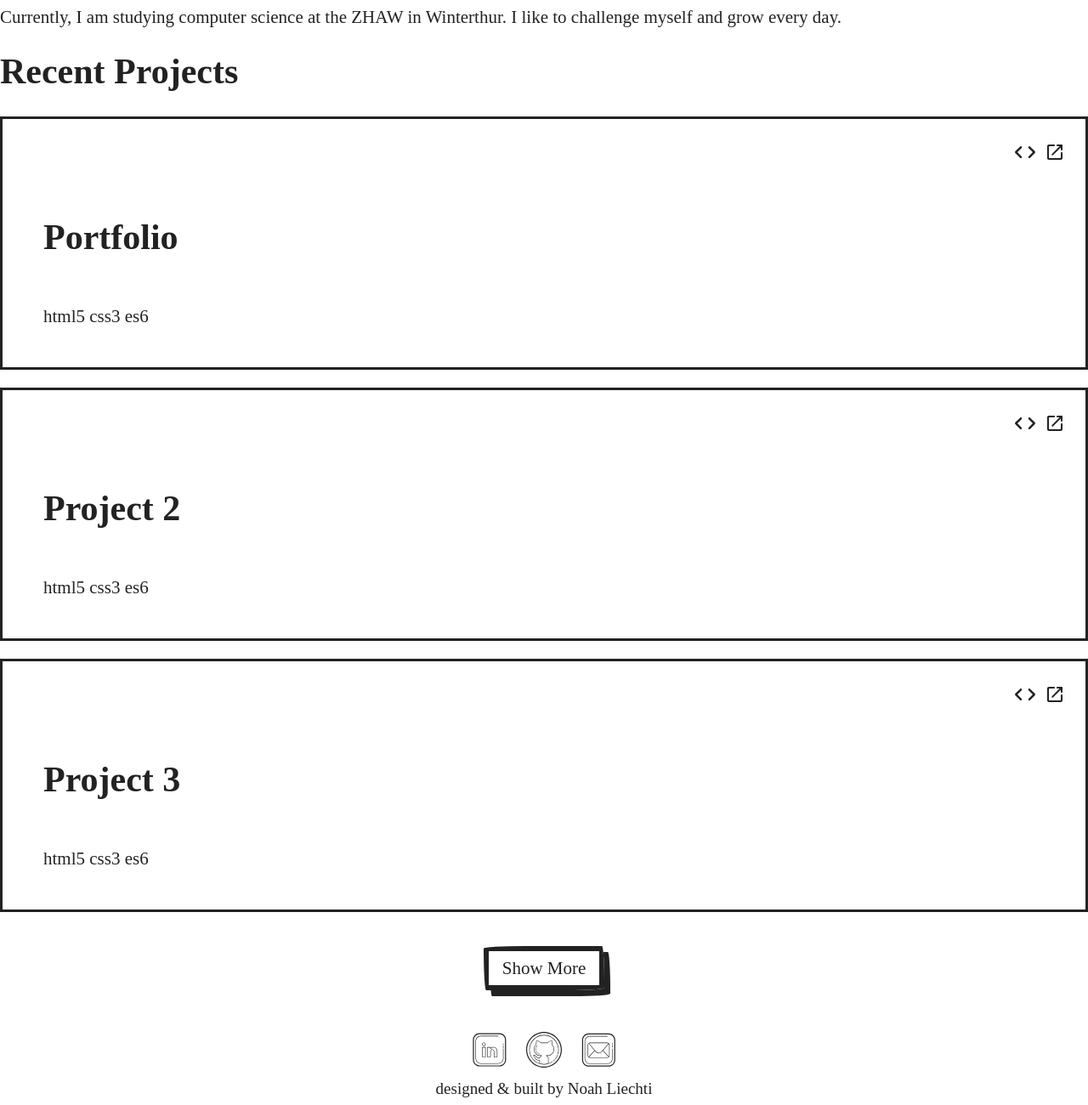
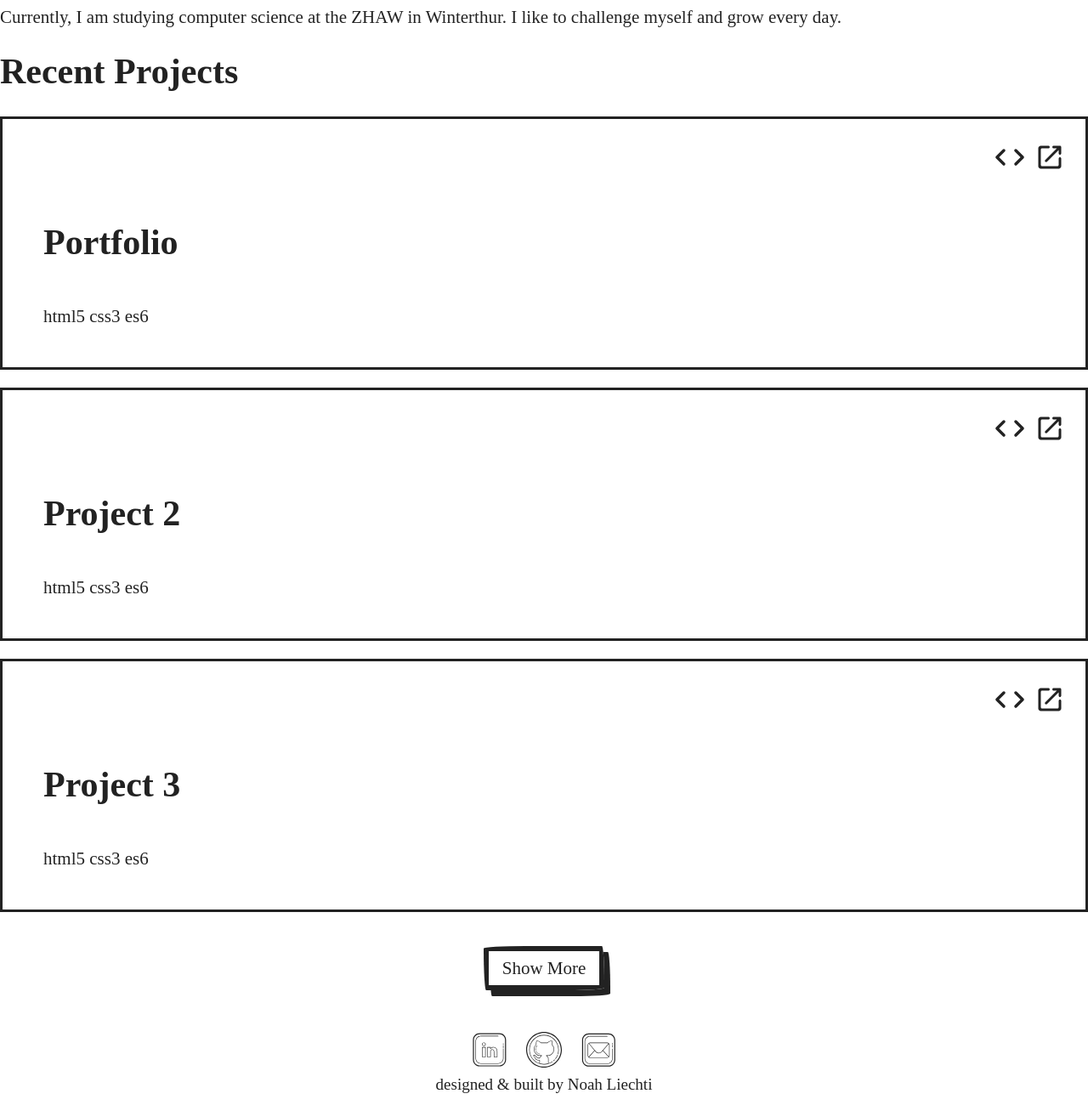
Before and after one commit to noahliechti/web3-swe-portfolio, a website built with Parcel: page src/index.html in a window 1280 px wide. Shown: the part 1014-2314 px from the top of the page at 85% size. Built offline with nearby package versions, Linux system fonts and the light colour scheme; a web font is replaced by a local one.

Commit message:
make icons larger

```diff
--- a/src/index.html
+++ b/src/index.html
@@ -63,24 +63,24 @@
           <h1 id="projects">Recent Projects</h1>
           <article class="project">
             <section class="links">
-              <a href="https://github.com/noahliechti/dev-portfolio"><svg xmlns="http://www.w3.org/2000/svg" height="30px" viewBox="0 0 24 24" width="30px" fill="none"><title>open code repository</title><path d="M0 0h24v24H0V0z" fill="none"/><path fill="currentColor" d="M8.7 15.9L4.8 12l3.9-3.9c.39-.39.39-1.01 0-1.4-.39-.39-1.01-.39-1.4 0l-4.59 4.59c-.39.39-.39 1.02 0 1.41l4.59 4.6c.39.39 1.01.39 1.4 0 .39-.39.39-1.01 0-1.4zm6.6 0l3.9-3.9-3.9-3.9c-.39-.39-.39-1.01 0-1.4.39-.39 1.01-.39 1.4 0l4.59 4.59c.39.39.39 1.02 0 1.41l-4.59 4.6c-.39.39-1.01.39-1.4 0-.39-.39-.39-1.01 0-1.4z"/></svg></a>
-              <a href="https://trusting-williams-929684.netlify.app/"><svg xmlns="http://www.w3.org/2000/svg" height="24px" viewBox="0 0 24 24" width="24px" fill="none"><title>open live version</title><path d="M0 0h24v24H0V0z" fill="none"/><path fill="currentColor" d="M18 19H6c-.55 0-1-.45-1-1V6c0-.55.45-1 1-1h5c.55 0 1-.45 1-1s-.45-1-1-1H5c-1.11 0-2 .9-2 2v14c0 1.1.9 2 2 2h14c1.1 0 2-.9 2-2v-6c0-.55-.45-1-1-1s-1 .45-1 1v5c0 .55-.45 1-1 1zM14 4c0 .55.45 1 1 1h2.59l-9.13 9.13c-.39.39-.39 1.02 0 1.41.39.39 1.02.39 1.41 0L19 6.41V9c0 .55.45 1 1 1s1-.45 1-1V4c0-.55-.45-1-1-1h-5c-.55 0-1 .45-1 1z"/></svg></a>
+              <a href="https://github.com/noahliechti/dev-portfolio"><svg xmlns="http://www.w3.org/2000/svg" height="42px" viewBox="0 0 24 24" width="42px" fill="none"><title>open code repository</title><path d="M0 0h24v24H0V0z" fill="none"/><path fill="currentColor" d="M8.7 15.9L4.8 12l3.9-3.9c.39-.39.39-1.01 0-1.4-.39-.39-1.01-.39-1.4 0l-4.59 4.59c-.39.39-.39 1.02 0 1.41l4.59 4.6c.39.39 1.01.39 1.4 0 .39-.39.39-1.01 0-1.4zm6.6 0l3.9-3.9-3.9-3.9c-.39-.39-.39-1.01 0-1.4.39-.39 1.01-.39 1.4 0l4.59 4.59c.39.39.39 1.02 0 1.41l-4.59 4.6c-.39.39-1.01.39-1.4 0-.39-.39-.39-1.01 0-1.4z"/></svg></a>
+              <a href="https://trusting-williams-929684.netlify.app/"><svg xmlns="http://www.w3.org/2000/svg" height="36px" viewBox="0 0 24 24" width="36px" fill="none"><title>open live version</title><path d="M0 0h24v24H0V0z" fill="none"/><path fill="currentColor" d="M18 19H6c-.55 0-1-.45-1-1V6c0-.55.45-1 1-1h5c.55 0 1-.45 1-1s-.45-1-1-1H5c-1.11 0-2 .9-2 2v14c0 1.1.9 2 2 2h14c1.1 0 2-.9 2-2v-6c0-.55-.45-1-1-1s-1 .45-1 1v5c0 .55-.45 1-1 1zM14 4c0 .55.45 1 1 1h2.59l-9.13 9.13c-.39.39-.39 1.02 0 1.41.39.39 1.02.39 1.41 0L19 6.41V9c0 .55.45 1 1 1s1-.45 1-1V4c0-.55-.45-1-1-1h-5c-.55 0-1 .45-1 1z"/></svg></a>
             </section>
             <header><h1>Portfolio</h1></header>
             <section>html5 css3 es6</section>
           </article>
           <article class="project">
             <section class="links">
-              <a href="https://github.com/noahliechti/dev-portfolio"><svg xmlns="http://www.w3.org/2000/svg" height="30px" viewBox="0 0 24 24" width="30px" fill="none"><title>open code repository</title><path d="M0 0h24v24H0V0z" fill="none"/><path fill="currentColor" d="M8.7 15.9L4.8 12l3.9-3.9c.39-.39.39-1.01 0-1.4-.39-.39-1.01-.39-1.4 0l-4.59 4.59c-.39.39-.39 1.02 0 1.41l4.59 4.6c.39.39 1.01.39 1.4 0 .39-.39.39-1.01 0-1.4zm6.6 0l3.9-3.9-3.9-3.9c-.39-.39-.39-1.01 0-1.4.39-.39 1.01-.39 1.4 0l4.59 4.59c.39.39.39 1.02 0 1.41l-4.59 4.6c-.39.39-1.01.39-1.4 0-.39-.39-.39-1.01 0-1.4z"/></svg></a>
-              <a href="https://trusting-williams-929684.netlify.app/"><svg xmlns="http://www.w3.org/2000/svg" height="24px" viewBox="0 0 24 24" width="24px" fill="none"><title>open live version</title><path d="M0 0h24v24H0V0z" fill="none"/><path fill="currentColor" d="M18 19H6c-.55 0-1-.45-1-1V6c0-.55.45-1 1-1h5c.55 0 1-.45 1-1s-.45-1-1-1H5c-1.11 0-2 .9-2 2v14c0 1.1.9 2 2 2h14c1.1 0 2-.9 2-2v-6c0-.55-.45-1-1-1s-1 .45-1 1v5c0 .55-.45 1-1 1zM14 4c0 .55.45 1 1 1h2.59l-9.13 9.13c-.39.39-.39 1.02 0 1.41.39.39 1.02.39 1.41 0L19 6.41V9c0 .55.45 1 1 1s1-.45 1-1V4c0-.55-.45-1-1-1h-5c-.55 0-1 .45-1 1z"/></svg></a>
+              <a href="https://github.com/noahliechti/dev-portfolio"><svg xmlns="http://www.w3.org/2000/svg" height="42px" viewBox="0 0 24 24" width="42px" fill="none"><title>open code repository</title><path d="M0 0h24v24H0V0z" fill="none"/><path fill="currentColor" d="M8.7 15.9L4.8 12l3.9-3.9c.39-.39.39-1.01 0-1.4-.39-.39-1.01-.39-1.4 0l-4.59 4.59c-.39.39-.39 1.02 0 1.41l4.59 4.6c.39.39 1.01.39 1.4 0 .39-.39.39-1.01 0-1.4zm6.6 0l3.9-3.9-3.9-3.9c-.39-.39-.39-1.01 0-1.4.39-.39 1.01-.39 1.4 0l4.59 4.59c.39.39.39 1.02 0 1.41l-4.59 4.6c-.39.39-1.01.39-1.4 0-.39-.39-.39-1.01 0-1.4z"/></svg></a>
+              <a href="https://trusting-williams-929684.netlify.app/"><svg xmlns="http://www.w3.org/2000/svg" height="36px" viewBox="0 0 24 24" width="36px" fill="none"><title>open live version</title><path d="M0 0h24v24H0V0z" fill="none"/><path fill="currentColor" d="M18 19H6c-.55 0-1-.45-1-1V6c0-.55.45-1 1-1h5c.55 0 1-.45 1-1s-.45-1-1-1H5c-1.11 0-2 .9-2 2v14c0 1.1.9 2 2 2h14c1.1 0 2-.9 2-2v-6c0-.55-.45-1-1-1s-1 .45-1 1v5c0 .55-.45 1-1 1zM14 4c0 .55.45 1 1 1h2.59l-9.13 9.13c-.39.39-.39 1.02 0 1.41.39.39 1.02.39 1.41 0L19 6.41V9c0 .55.45 1 1 1s1-.45 1-1V4c0-.55-.45-1-1-1h-5c-.55 0-1 .45-1 1z"/></svg></a>
             </section>
             <header><h1>Project 2</h1></header>
             <section>html5 css3 es6</section>
           </article>
           <article class="project">
             <section class="links">
-              <a href="https://github.com/noahliechti/dev-portfolio"><svg xmlns="http://www.w3.org/2000/svg" height="30px" viewBox="0 0 24 24" width="30px" fill="none"><title>open code repository</title><path d="M0 0h24v24H0V0z" fill="none"/><path fill="currentColor" d="M8.7 15.9L4.8 12l3.9-3.9c.39-.39.39-1.01 0-1.4-.39-.39-1.01-.39-1.4 0l-4.59 4.59c-.39.39-.39 1.02 0 1.41l4.59 4.6c.39.39 1.01.39 1.4 0 .39-.39.39-1.01 0-1.4zm6.6 0l3.9-3.9-3.9-3.9c-.39-.39-.39-1.01 0-1.4.39-.39 1.01-.39 1.4 0l4.59 4.59c.39.39.39 1.02 0 1.41l-4.59 4.6c-.39.39-1.01.39-1.4 0-.39-.39-.39-1.01 0-1.4z"/></svg></a>
-              <a href="https://trusting-williams-929684.netlify.app/"><svg xmlns="http://www.w3.org/2000/svg" height="24px" viewBox="0 0 24 24" width="24px" fill="none"><title>open live version</title><path d="M0 0h24v24H0V0z" fill="none"/><path fill="currentColor" d="M18 19H6c-.55 0-1-.45-1-1V6c0-.55.45-1 1-1h5c.55 0 1-.45 1-1s-.45-1-1-1H5c-1.11 0-2 .9-2 2v14c0 1.1.9 2 2 2h14c1.1 0 2-.9 2-2v-6c0-.55-.45-1-1-1s-1 .45-1 1v5c0 .55-.45 1-1 1zM14 4c0 .55.45 1 1 1h2.59l-9.13 9.13c-.39.39-.39 1.02 0 1.41.39.39 1.02.39 1.41 0L19 6.41V9c0 .55.45 1 1 1s1-.45 1-1V4c0-.55-.45-1-1-1h-5c-.55 0-1 .45-1 1z"/></svg></a>
+              <a href="https://github.com/noahliechti/dev-portfolio"><svg xmlns="http://www.w3.org/2000/svg" height="42px" viewBox="0 0 24 24" width="42px" fill="none"><title>open code repository</title><path d="M0 0h24v24H0V0z" fill="none"/><path fill="currentColor" d="M8.7 15.9L4.8 12l3.9-3.9c.39-.39.39-1.01 0-1.4-.39-.39-1.01-.39-1.4 0l-4.59 4.59c-.39.39-.39 1.02 0 1.41l4.59 4.6c.39.39 1.01.39 1.4 0 .39-.39.39-1.01 0-1.4zm6.6 0l3.9-3.9-3.9-3.9c-.39-.39-.39-1.01 0-1.4.39-.39 1.01-.39 1.4 0l4.59 4.59c.39.39.39 1.02 0 1.41l-4.59 4.6c-.39.39-1.01.39-1.4 0-.39-.39-.39-1.01 0-1.4z"/></svg></a>
+              <a href="https://trusting-williams-929684.netlify.app/"><svg xmlns="http://www.w3.org/2000/svg" height="36px" viewBox="0 0 24 24" width="36px" fill="none"><title>open live version</title><path d="M0 0h24v24H0V0z" fill="none"/><path fill="currentColor" d="M18 19H6c-.55 0-1-.45-1-1V6c0-.55.45-1 1-1h5c.55 0 1-.45 1-1s-.45-1-1-1H5c-1.11 0-2 .9-2 2v14c0 1.1.9 2 2 2h14c1.1 0 2-.9 2-2v-6c0-.55-.45-1-1-1s-1 .45-1 1v5c0 .55-.45 1-1 1zM14 4c0 .55.45 1 1 1h2.59l-9.13 9.13c-.39.39-.39 1.02 0 1.41.39.39 1.02.39 1.41 0L19 6.41V9c0 .55.45 1 1 1s1-.45 1-1V4c0-.55-.45-1-1-1h-5c-.55 0-1 .45-1 1z"/></svg></a>
             </section>
             <header><h1>Project 3</h1></header>
             <section>html5 css3 es6</section>
--- a/src/styles.css
+++ b/src/styles.css
@@ -114,8 +114,6 @@ code {
 .project > .links > a {
   width: auto;
   color: currentColor;
-}
-.project > .links > a > svg {
   margin-left: 8px;
 }
 /* --- footer -------------------------------------------------------------- */
@@ -131,7 +129,8 @@ code {
 .footer-links > a {
   width: auto;
   color: currentColor;
-  padding: 0 2px;
+  margin: 0 2px;
+  height: 60px;
 }
 .footer > small {
   font-size: 19px;
```
